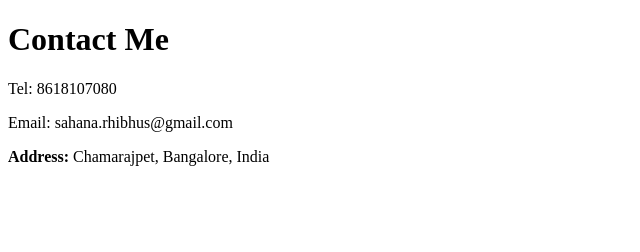
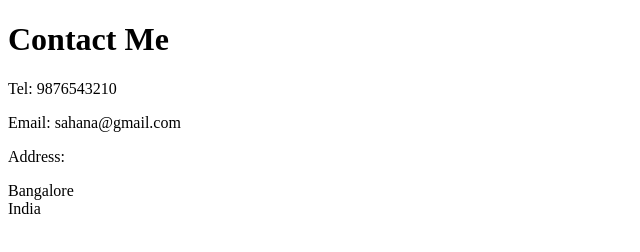
Before and after one commit to Sahana0401/HTML-Resume--Capstone-Project-, a plain HTML site: page contact.html in a window 1280 px wide. Shown: the whole page, without its empty margins (0-640 px from the left). Drawn offline with Linux system fonts and the light colour scheme.

Commit message:
Add files via upload

```diff
--- a/contact.html
+++ b/contact.html
@@ -7,12 +7,12 @@
 </head>
 <body>
   <h1>Contact Me</h1>
-  <p>Tel: 8618107080 </p>
-<p>Email: sahana.rhibhus@gmail.com</p>
-<p><b>Address:</b>
-Chamarajpet,
-  Bangalore,
-  India
+  <p>Tel: 9876543210 </p>
+<p>Email: sahana@gmail.com</p>
+<p>Address:</p>
+<p>
+  Bangalore<br />
+  India <br />
 </p>
 </body>
 </html>
```
Also changed, not shown: index.html (+6 -8 lines), profile image.png (added).
